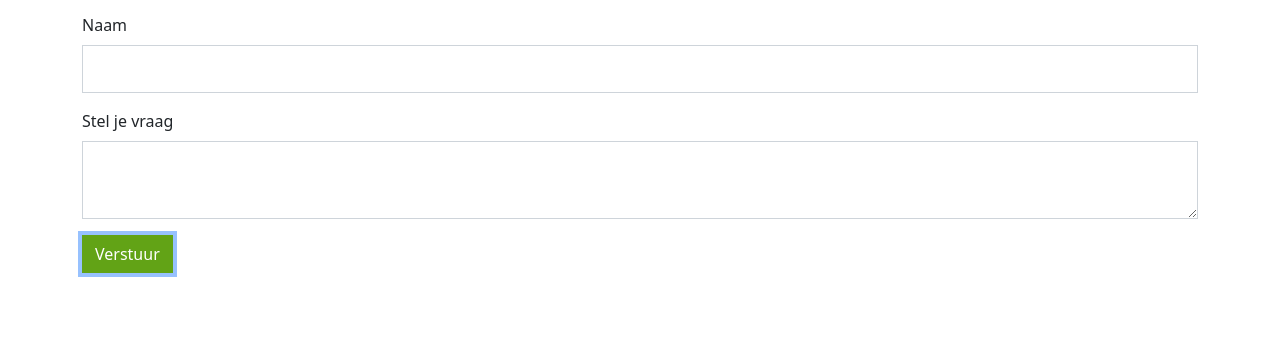
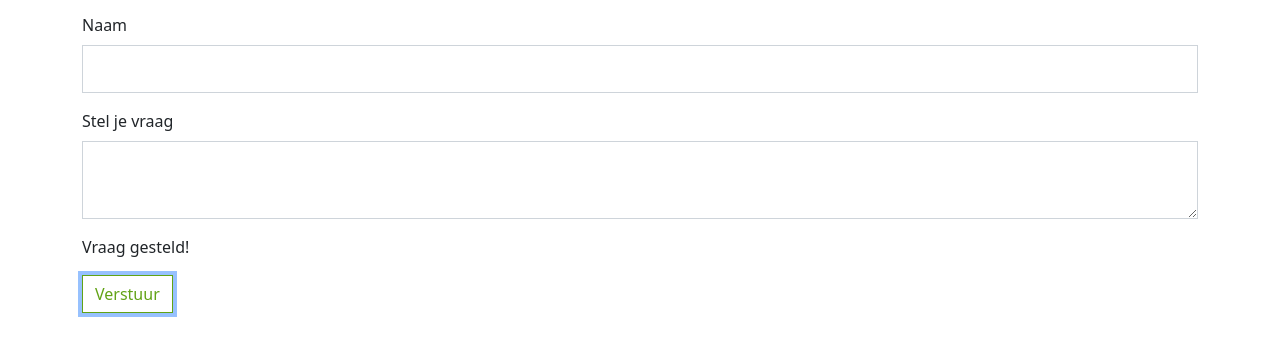
Before and after one commit to Swilvan/vjb, a plain HTML site: page public/index.html in a window 1280 px wide. Both pictures are taken after a click on the button "Verstuur". Shown: the part 89-444 px from the top of the page. Drawn offline with nearby package versions, Linux system fonts and the light colour scheme; no server answers.

Commit message:
some more layouting and no saving empty questios

```diff
--- a/functions/package.json
+++ b/functions/package.json
@@ -1,7 +1,7 @@
 {
   "name": "functions",
   "scripts": {
-    "lint": "eslint --ext .js,.ts .",
+    "lint": "eslint --ext .js,.ts --fix .",
     "build": "tsc",
     "serve": "npm run build && firebase emulators:start --only functions,database",
     "shell": "npm run build && firebase functions:shell",
--- a/functions/src/index.ts
+++ b/functions/src/index.ts
@@ -11,13 +11,17 @@ export const question = functions.https.onRequest((request, response) => {
     const db = admin.database();
     const questions = db.ref("questions");
 
+    if (name && question) {
       questions.push({"name": name, "question": question}, (err) => {
         if (err == null) {
-        response.send("Question saved!");
+          response.status(200).send("Question saved!");
         } else {
           functions.logger.error("Error saving question", err);
           response.status(500).send();
         }
       });
+    } else {
+      response.status(200).send();
+    }
   });
 });
--- a/public/index.html
+++ b/public/index.html
@@ -2,8 +2,8 @@
 <html lang="en">
 
 <head>
-    <link href="https://cdn.jsdelivr.net/npm/bootstrap@5.0.0-beta1/dist/css/bootstrap.min.css" rel="stylesheet"
-          integrity="sha384-giJF6kkoqNQ00vy+HMDP7azOuL0xtbfIcaT9wjKHr8RbDVddVHyTfAAsrekwKmP1" crossorigin="anonymous">
+    <link href="https://cdn.jsdelivr.net/npm/bootstrap@5.0.0-beta1/dist/css/bootstrap.min.css" rel="stylesheet" integrity="sha384-giJF6kkoqNQ00vy+HMDP7azOuL0xtbfIcaT9wjKHr8RbDVddVHyTfAAsrekwKmP1"
+        crossorigin="anonymous">
     <meta name="viewport" content="width=device-width, initial-scale=1">
     <meta charset="UTF-8">
     <title>Vraag Jan & Bas</title>
@@ -27,48 +27,60 @@
                 <label for="question" class="form-label">Stel je vraag</label>
                 <textarea type="text" class="form-control form-control-lg rounded-0" id="question"></textarea>
             </div>
-        <button type="button" class="btn btn-primary rounded-0" onclick="askQuestion()">Verstuur</button>
+            <p id="confirm" style="color:62a316"></p>
+            <button id="ask" type="button" class="btn btn-primary rounded-0" onclick="askQuestion()">Verstuur</button>
         </form>
     </div>
 
     <style>
-    h1{
+        h1 {
             background: rgba(0, 153, 220, 0.75);
             color: white
         }
 
-    input, textarea{
+        input,
+        textarea {
             border-color: rgba(0, 153, 220, 0.75);
         }
 
-    button.btn.btn-primary{
-        background-color: #62a316;
+        button.btn.btn-primary {
+            background-color: white;
+            color:#62a316;
             border-color: #62a316;
         }
-
     </style>
 
-<script src="https://cdn.jsdelivr.net/npm/bootstrap@5.0.0-beta1/dist/js/bootstrap.bundle.min.js"
-        integrity="sha384-ygbV9kiqUc6oa4msXn9868pTtWMgiQaeYH7/t7LECLbyPA2x65Kgf80OJFdroafW"
+    <script src="https://cdn.jsdelivr.net/npm/bootstrap@5.0.0-beta1/dist/js/bootstrap.bundle.min.js" integrity="sha384-ygbV9kiqUc6oa4msXn9868pTtWMgiQaeYH7/t7LECLbyPA2x65Kgf80OJFdroafW"
         crossorigin="anonymous"></script>
 
     <script src="https://ajax.googleapis.com/ajax/libs/jquery/3.5.1/jquery.min.js"></script>
 
     <script>
-    function askQuestion(){
-        const name = $('#name').val()
+        const nameInp = '#name';
+        const questionInp = '#question';
+
+        function askQuestion() {
+            const name = $(nameInp).val()
             const question = $('#question').val()
-        const data = {"name": name, "question": question}
+            const data = { "name": name, "question": question }
             $.ajax({
                 'type': 'POST',
                 'url': "https://us-central1-vraag-jan-en-bas.cloudfunctions.net/question",
                 'contentType': 'application/json',
                 'data': JSON.stringify(data),
                 'dataType': 'json',
-        'success': (data, status) => alert(status)
+                complete: onSuccess
             });
+        }
 
+        function onSuccess() {
+                $(nameInp).val('');
+                $(questionInp).val('');
+                $('#confirm').text('Vraag gesteld!');
+                window.setTimeout(()=> $('#confirm').text(), 2000)
         }
+
     </script>
 </body>
+
 </html>
```
Lines whose indentation alone changed are shown as unchanged.
